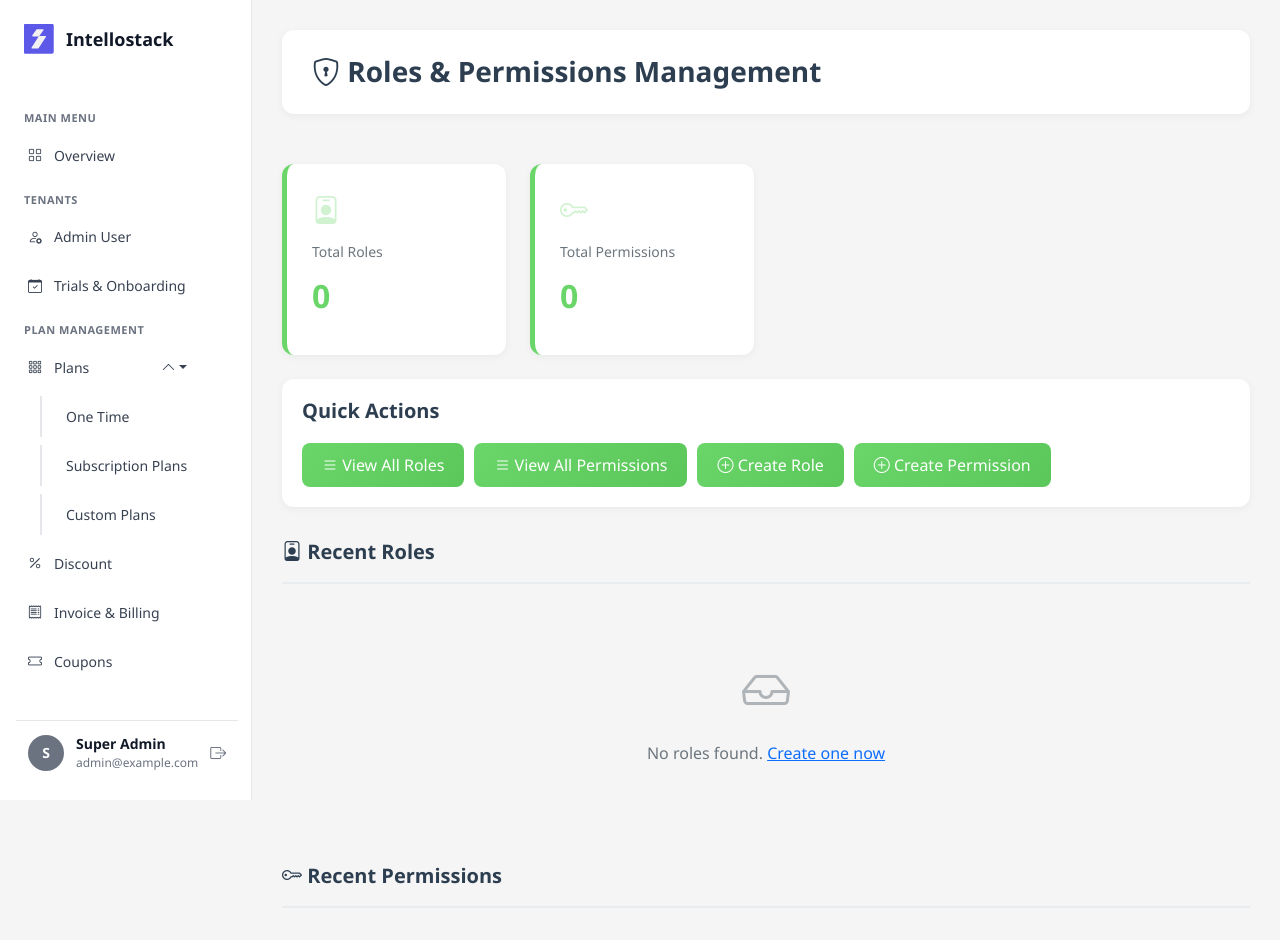
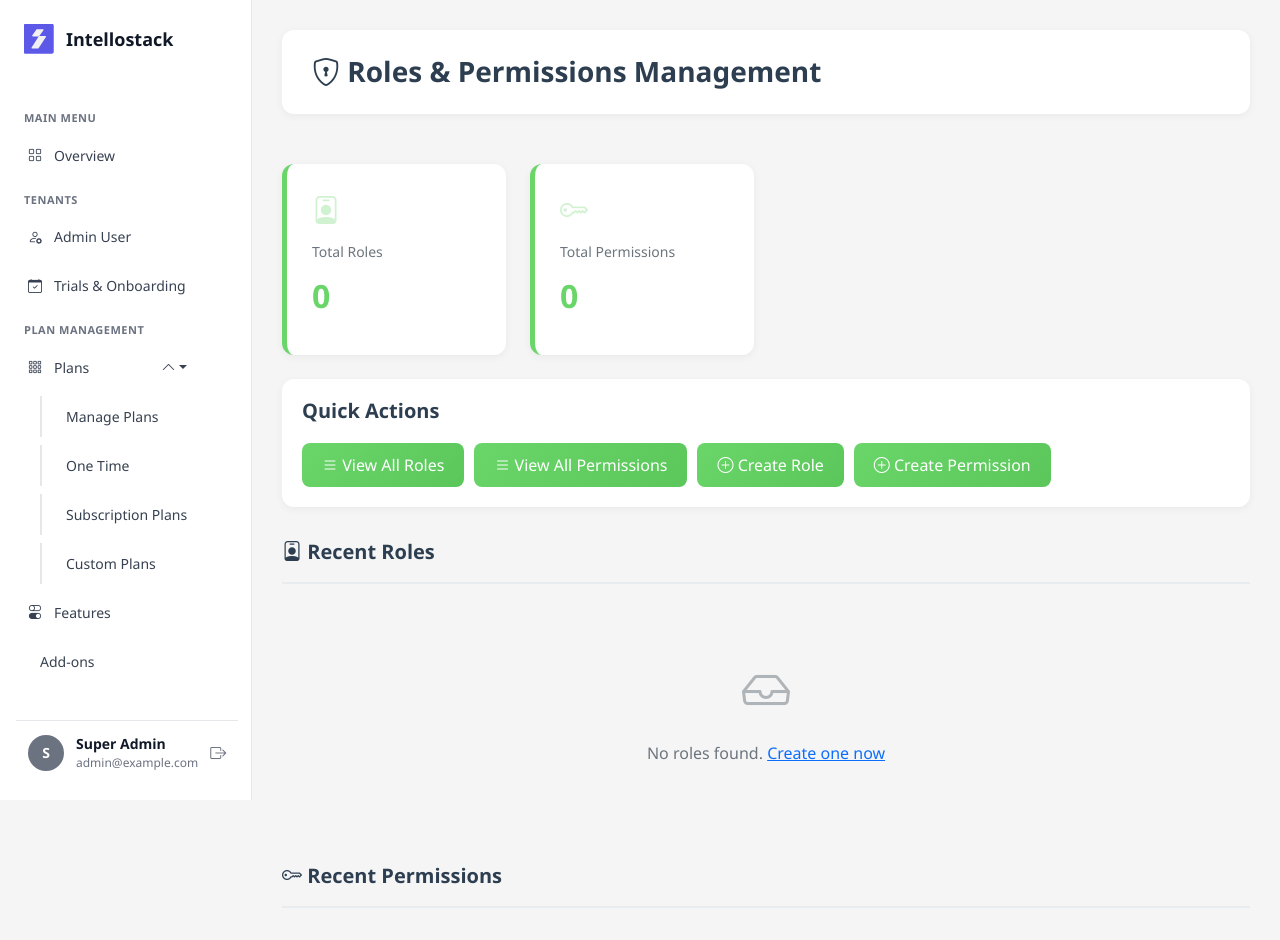
Before and after one commit to suraj19667/Saas_CRM_HRM, a Django app: page /roles-permissions/ in a window 1280 px wide. Shown: the top 940 px of the page. Run offline with Django 5.2, Linux system fonts and the light colour scheme; a user stored in the database is signed in; data comes from the database, SQL or seed files in the repository; data that the repository does not hold is empty.

Commit message:
updated commit

```diff
--- a/saas/templates/base.html
+++ b/saas/templates/base.html
@@ -67,8 +67,10 @@
         }
 
         .sidebar {
-            -ms-overflow-style: none;  /* IE and Edge */
-            scrollbar-width: none;  /* Firefox */
+            -ms-overflow-style: none;
+            /* IE and Edge */
+            scrollbar-width: none;
+            /* Firefox */
         }
 
         .crm-header {
@@ -374,8 +376,10 @@
         .menu-content {
             flex: 1;
             overflow-y: auto;
-            -ms-overflow-style: none;  /* IE and Edge */
-            scrollbar-width: none;  /* Firefox */
+            -ms-overflow-style: none;
+            /* IE and Edge */
+            scrollbar-width: none;
+            /* Firefox */
         }
 
         .menu-content::-webkit-scrollbar {
@@ -539,9 +543,13 @@
             <div class="brand-header">
                 <div class="brand-logo">
                     <svg xmlns="http://www.w3.org/2000/svg" width="30" height="30" viewBox="0 0 30 30" fill="none">
-                        <rect x="-0.257263" y="-0.257178" width="30" height="30" rx="2.05714" fill="#5C59E8"/>
-                        <path d="M14.7823 12.3714C14.9073 12.1768 15.1219 12.0582 15.3532 12.0561L21.3075 12.002C21.8555 11.997 22.1877 12.6051 21.8873 13.0635L14.5637 24.2413C14.4382 24.4328 14.2254 24.5491 13.9964 24.5511L8.19259 24.6039C7.64752 24.6088 7.31485 24.0066 7.60927 23.5478L14.7823 12.3714Z" fill="#F1F1F1"/>
-                        <path d="M12.4382 5.42558C12.5662 5.23962 12.7774 5.12853 13.0032 5.12853L18.8803 5.12863C19.4376 5.12864 19.7621 5.75821 19.4388 6.21215L15.2513 12.0915C15.1239 12.2704 14.9186 12.3774 14.699 12.3794L8.92828 12.4318C8.37324 12.4369 8.04251 11.8148 8.35712 11.3575L12.4382 5.42558Z" fill="#F1F1F1"/>
+                        <rect x="-0.257263" y="-0.257178" width="30" height="30" rx="2.05714" fill="#5C59E8" />
+                        <path
+                            d="M14.7823 12.3714C14.9073 12.1768 15.1219 12.0582 15.3532 12.0561L21.3075 12.002C21.8555 11.997 22.1877 12.6051 21.8873 13.0635L14.5637 24.2413C14.4382 24.4328 14.2254 24.5491 13.9964 24.5511L8.19259 24.6039C7.64752 24.6088 7.31485 24.0066 7.60927 23.5478L14.7823 12.3714Z"
+                            fill="#F1F1F1" />
+                        <path
+                            d="M12.4382 5.42558C12.5662 5.23962 12.7774 5.12853 13.0032 5.12853L18.8803 5.12863C19.4376 5.12864 19.7621 5.75821 19.4388 6.21215L15.2513 12.0915C15.1239 12.2704 14.9186 12.3774 14.699 12.3794L8.92828 12.4318C8.37324 12.4369 8.04251 11.8148 8.35712 11.3575L12.4382 5.42558Z"
+                            fill="#F1F1F1" />
                     </svg>
                 </div>
                 <div class="brand-name">Intellostack</div>
@@ -553,7 +561,8 @@
                 <div class="menu-section-heading">MAIN MENU</div>
                 <ul class="menu-list">
                     <li class="menu-item">
-                        <a href="{% url 'saas_dashboard' %}" class="menu-link {% if request.path == '/dashboard/' %}active{% endif %}">
+                        <a href="{% url 'saas_dashboard' %}"
+                            class="menu-link {% if request.path == '/dashboard/' %}active{% endif %}">
                             <i class="bi bi-grid"></i>
                             <span style="margin-left: 12px;">Overview</span>
                         </a>
@@ -564,13 +573,15 @@
                 <div class="menu-section-heading">TENANTS</div>
                 <ul class="menu-list">
                     <li class="menu-item">
-                        <a href="{% url 'users' %}" class="menu-link {% if request.path == '/users/' %}active{% endif %}">
+                        <a href="{% url 'users' %}"
+                            class="menu-link {% if request.path == '/users/' %}active{% endif %}">
                             <i class="bi bi-people"></i>
                             <span style="margin-left: 12px;">All Users</span>
                         </a>
                     </li>
                     <li class="menu-item">
-                        <a href="#" class="menu-link">
+                        <a href="{% url 'users' %}"
+                            class="menu-link {% if request.path == '/users/' %}active{% endif %}">
                             <i class="bi bi-person-gear"></i>
                             <span style="margin-left: 12px;">Admin User</span>
                         </a>
@@ -601,12 +612,19 @@
                     </li>
                     <div class="dropdown-content expanded" id="plansDropdown">
                         <li class="menu-item dropdown-item">
+                            <a href="{% url 'plans:plan_list' %}"
+                                class="menu-link {% if 'plans' in request.path and 'plan_list' in request.path %}active{% endif %}">
+                                <span>Manage Plans</span>
+                            </a>
+                        </li>
+                        <li class="menu-item dropdown-item">
                             <a href="#" class="menu-link">
                                 <span>One Time</span>
                             </a>
                         </li>
                         <li class="menu-item dropdown-item">
-                            <a href="{% url 'subscription:list_plans' %}" class="menu-link {% if 'subscription' in request.path %}active{% endif %}">
+                            <a href="{% url 'subscription:list_plans' %}"
+                                class="menu-link {% if 'subscription' in request.path %}active{% endif %}">
                                 <span>Subscription Plans</span>
                             </a>
                         </li>
@@ -617,13 +635,28 @@
                         </li>
                     </div>
                     <li class="menu-item">
+                        <a href="{% url 'features:feature_list' %}"
+                            class="menu-link {% if 'features' in request.path %}active{% endif %}">
+                            <i class="bi bi-toggles"></i>
+                            <span style="margin-left: 12px;">Features</span>
+                        </a>
+                    </li>
+                    <li class="menu-item">
+                        <a href="{% url 'addon_list' %}"
+                            class="menu-link {% if 'addons' in request.path %}active{% endif %}">
+                            <i class="bi bi-puzzle-piece"></i>
+                            <span style="margin-left: 12px;">Add-ons</span>
+                        </a>
+                    </li>
+                    <li class="menu-item">
                         <a href="#" class="menu-link">
                             <i class="bi bi-percent"></i>
                             <span style="margin-left: 12px;">Discount</span>
                         </a>
                     </li>
                     <li class="menu-item">
-                        <a href="{% url 'payment:invoices_list' %}" class="menu-link {% if 'invoices' in request.path %}active{% endif %}">
+                        <a href="{% url 'payment:invoices_list' %}"
+                            class="menu-link {% if 'invoices' in request.path %}active{% endif %}">
                             <i class="bi bi-receipt"></i>
                             <span style="margin-left: 12px;">Invoice & Billing</span>
                         </a>
@@ -640,15 +673,10 @@
                 <div class="menu-section-heading">ACCESS CONTROL</div>
                 <ul class="menu-list">
                     <li class="menu-item">
-                        <a href="{% url 'access_control:dashboard' %}" class="menu-link {% if 'roles-permissions' in request.path %}active{% endif %}">
+                        <a href="{% url 'access_control:dashboard' %}"
+                            class="menu-link {% if 'roles-permissions' in request.path %}active{% endif %}">
                             <i class="bi bi-shield-check"></i>
                             <span style="margin-left: 12px;">Roles & Permission</span>
-                        </a>
-                    </li>
-                    <li class="menu-item">
-                        <a href="{% url 'features:feature_list' %}" class="menu-link {% if 'features' in request.path %}active{% endif %}">
-                            <i class="bi bi-toggles"></i>
-                            <span style="margin-left: 12px;">Features & Toggles</span>
                         </a>
                     </li>
                 </ul>
@@ -713,7 +741,8 @@
                 </div>
                 <form method="POST" action="{% url 'logout' %}" style="margin: 0;">
                     {% csrf_token %}
-                    <button type="submit" style="background: none; border: none; color: var(--Grey-Grey-500); cursor: pointer;">
+                    <button type="submit"
+                        style="background: none; border: none; color: var(--Grey-Grey-500); cursor: pointer;">
                         <i class="bi bi-box-arrow-right"></i>
                     </button>
                 </form>
```
